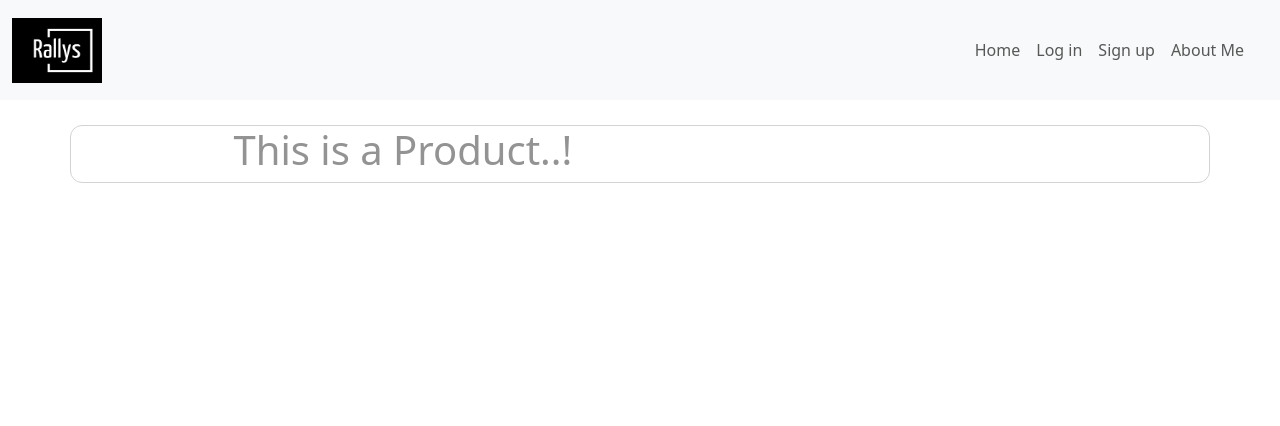
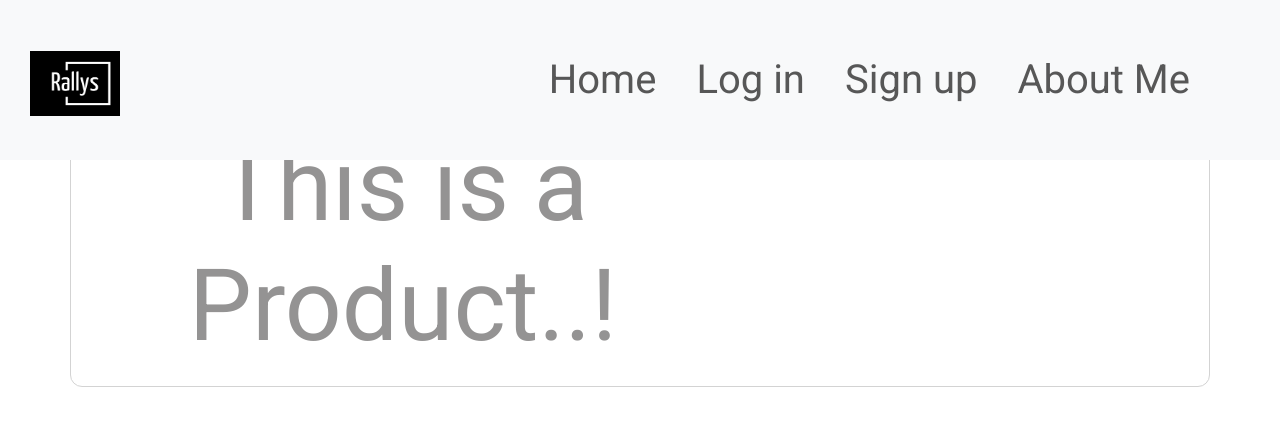
Before and after one commit to HarshaReddyV/Rallys, a Django app: page /share/19032 in a window 1280 px wide. Shown: the top 426 px of the page. Run offline with Django 4.2, Linux system fonts and the light colour scheme; data comes from the database, SQL or seed files in the repository.

Commit message:
Update layout.html

```diff
--- a/home/templates/home/layout.html
+++ b/home/templates/home/layout.html
@@ -7,9 +7,16 @@
     <title>Rallys</title>
     <link rel="icon" type="image/png" href="{% static 'images/bw.png'%}">
     <style>
-      body {
+      @import url('https://fonts.googleapis.com/css2?family=Roboto:wght@300;400;900&display=swap');
+    *{
+      margin: 0px;
+      padding: 0px;
+      font-family: 'Roboto', sans-serif;
+      font-size: 40px;
+    }
+    body {
       padding-top: 120px;
-      }
+    }
     </style>
 
     {% block styles %}
```
